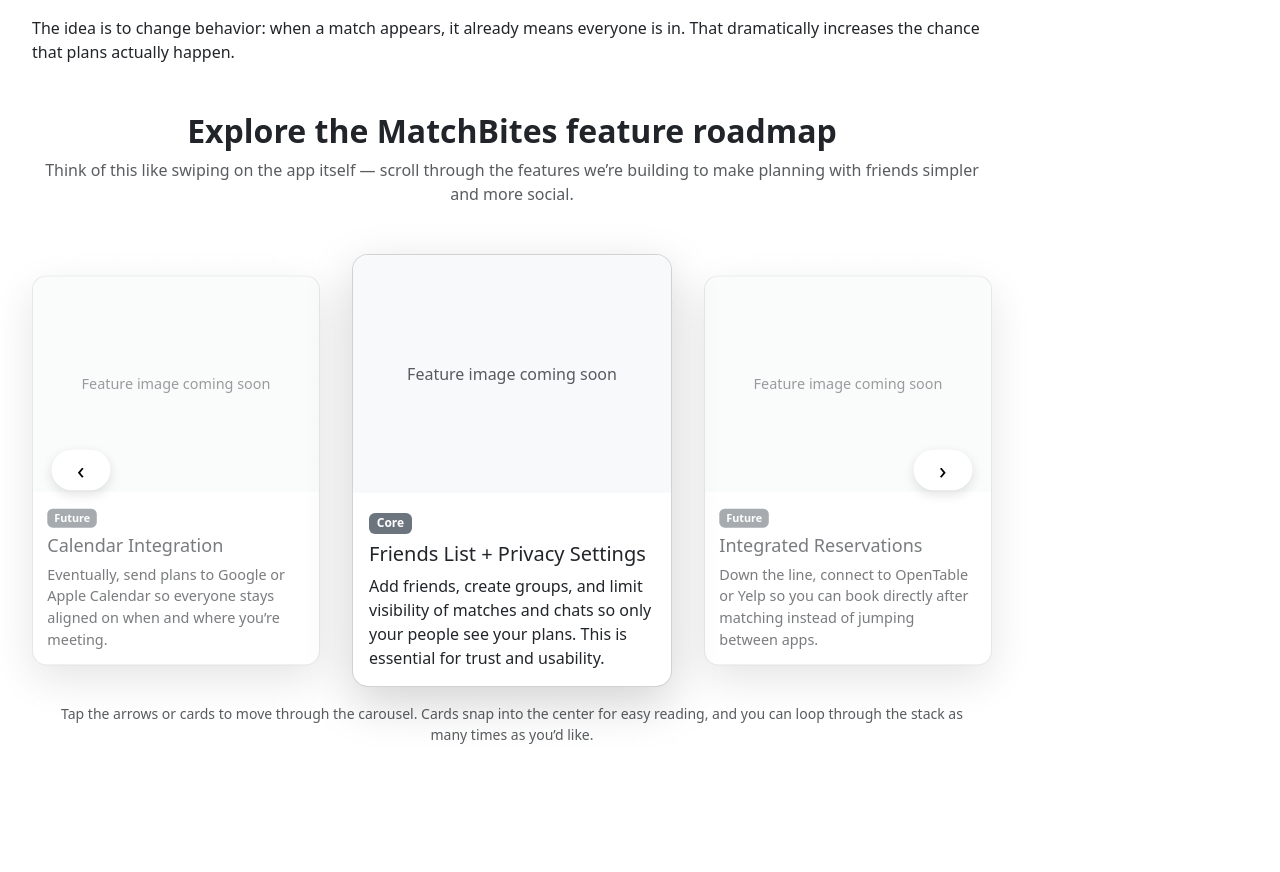
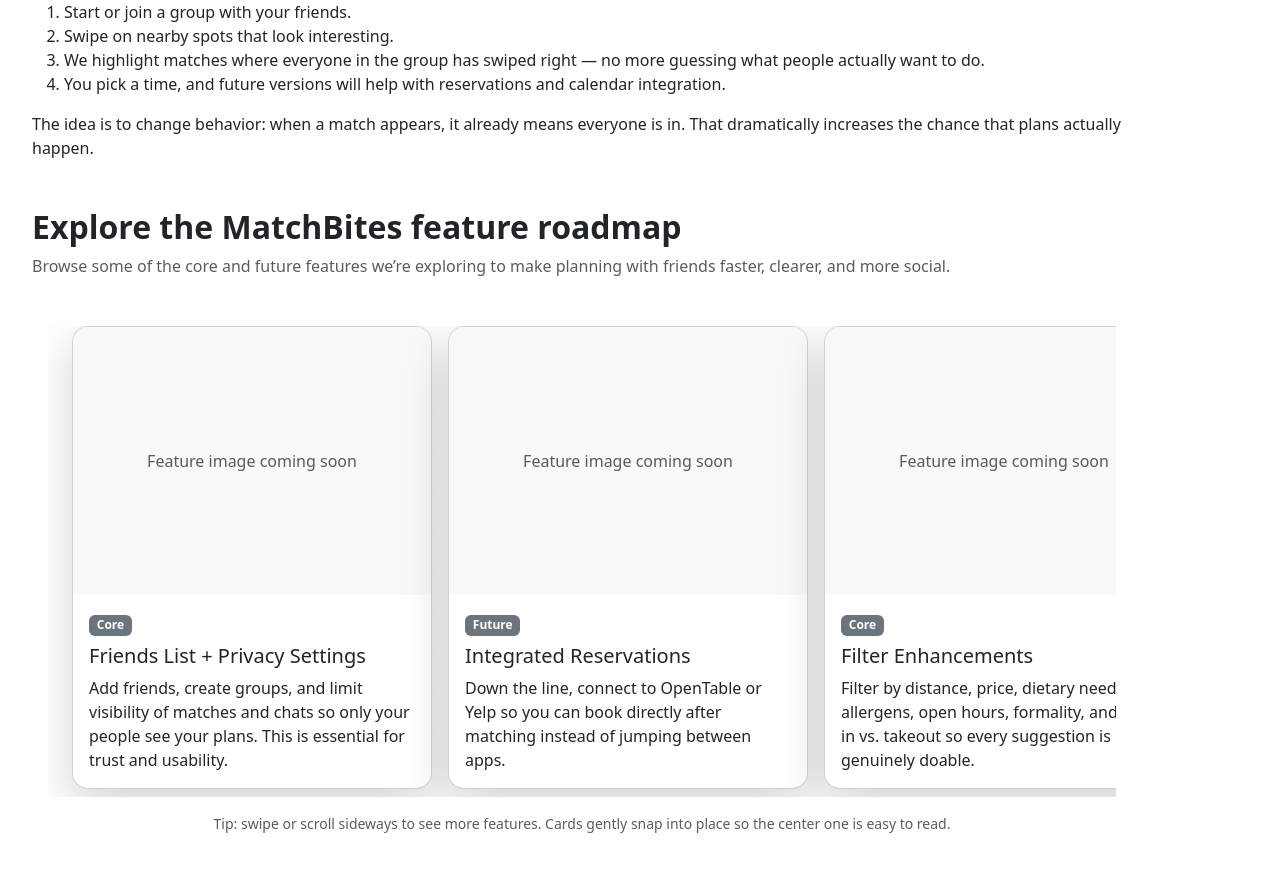
Before and after one commit to CS571-F25/p198, a React (Vite) app: page /#/ in a window 1280 px wide. Shown: the part 887-1759 px from the top of the page. Built offline with nearby package versions, Linux system fonts and the light colour scheme.

Commit message:
Visual fixes

```diff
--- a/src/App.css
+++ b/src/App.css
@@ -13,8 +13,9 @@
   }
 }
 
+/* Slightly wider content so hero image can be larger */
 .page-inner {
-  max-width: 960px;
+  max-width: 1100px;
   margin: 0 auto;
 }
 
@@ -28,7 +29,8 @@
 
 @media (min-width: 768px) {
   .home-hero {
-    grid-template-columns: 1.2fr 1fr;
+    /* give the image more space than the text */
+    grid-template-columns: minmax(0, 1.1fr) minmax(0, 1.4fr);
   }
 }
 
@@ -45,7 +47,7 @@
   margin-top: 1rem;
 }
 
-/* Feature “swipe deck” carousel */
+/* Feature deck container with subtle dotted background */
 .feature-carousel-section {
   margin-top: 2rem;
 }
@@ -54,8 +56,6 @@
   background-color: #ffffff;
   border-radius: 24px;
   padding: 2rem 1rem 3rem;
-  /* subtle polka-dot style background;
-     replace with a small logo image if you want */
   background-image: radial-gradient(
     circle at 0 0,
     rgba(220, 53, 69, 0.06) 1.5px,
@@ -64,70 +64,28 @@
   background-size: 40px 40px;
 }
 
-.feature-carousel-track {
-  position: relative;
+/* Horizontal scroll carousel */
+.feature-carousel-scroll {
   display: flex;
-  justify-content: center;
-  align-items: stretch;
   gap: 1rem;
+  overflow-x: auto;
+  padding-bottom: 0.5rem;
+  scroll-snap-type: x mandatory;
+  -webkit-overflow-scrolling: touch;
 }
 
-.feature-carousel-card {
-  flex: 0 0 70%;
-  max-width: 320px;
-  transition: transform 0.25s ease, opacity 0.25s ease;
+/* Make it obvious that there’s content to the left/right */
+.feature-carousel-scroll::before,
+.feature-carousel-scroll::after {
+  content: "";
+  flex: 0 0 0.5rem;
 }
 
-.feature-carousel-card-center {
-  transform: scale(1);
-  opacity: 1;
-  z-index: 2;
-}
-
-.feature-carousel-card-side {
-  transform: scale(0.9);
-  opacity: 0.6;
-}
-
-/* Arrow buttons */
-.feature-carousel-arrow {
-  position: absolute;
-  top: 50%;
-  transform: translateY(-50%);
-  border: none;
-  background-color: #ffffff;
-  border-radius: 999px;
-  box-shadow: 0 4px 12px rgba(0, 0, 0, 0.12);
-  width: 40px;
-  height: 40px;
-  font-size: 1.5rem;
-  line-height: 1;
-  display: flex;
-  align-items: center;
-  justify-content: center;
-  cursor: pointer;
-}
-
-.feature-carousel-arrow-left {
-  left: 0.25rem;
-}
-
-.feature-carousel-arrow-right {
-  right: 0.25rem;
-}
-
-/* “Hint” state for first interaction */
-.feature-carousel-arrow-hint {
-  animation: arrowHint 1s ease-in-out infinite alternate;
-}
-
-@keyframes arrowHint {
-  from {
-    transform: translateY(-50%) scale(1);
-  }
-  to {
-    transform: translateY(-50%) scale(1.08);
-  }
+/* Individual card wrapper */
+.feature-carousel-card-snap {
+  flex: 0 0 80%;
+  max-width: 360px;
+  scroll-snap-align: center;
 }
 
 /* Feature card hero image area */
@@ -135,16 +93,3 @@
   width: 100%;
   aspect-ratio: 4 / 3;
 }
-
-/* If you don't already have these */
-.school-logos {
-  display: flex;
-  gap: 1.5rem;
-  flex-wrap: wrap;
-  align-items: center;
-}
-
-.school-logo-img {
-  height: 70px;
-  width: auto;
-}
--- a/src/components/FeatureSwipeDeck.jsx
+++ b/src/components/FeatureSwipeDeck.jsx
@@ -1,4 +1,4 @@
-import { useMemo, useState } from "react";
+import { useMemo } from "react";
 import FeatureCard from "./FeatureCard";
 
 // Shuffle helper for initial random order
@@ -79,84 +79,41 @@ const FEATURES = [
 
 export default function FeatureSwipeDeck() {
   const featureQueue = useMemo(() => shuffleArray(FEATURES), []);
-  const [currentIndex, setCurrentIndex] = useState(0);
-  const [hasInteracted, setHasInteracted] = useState(false);
-
-  const len = featureQueue.length;
-  const center = featureQueue[currentIndex];
-  const left = featureQueue[(currentIndex - 1 + len) % len];
-  const right = featureQueue[(currentIndex + 1) % len];
-
-  const goNext = () => {
-    setCurrentIndex((prev) => (prev + 1) % len);
-    if (!hasInteracted) setHasInteracted(true);
-  };
-
-  const goPrev = () => {
-    setCurrentIndex((prev) => (prev - 1 + len) % len);
-    if (!hasInteracted) setHasInteracted(true);
-  };
 
   return (
     <section
       aria-labelledby="feature-deck-heading"
       className="mb-5 feature-carousel-section"
     >
-      <header className="mb-3 text-center">
+      <header className="mb-3">
         <h2 id="feature-deck-heading" className="fw-bold mb-2">
           Explore the MatchBites feature roadmap
         </h2>
+        {/* Intro text – old “Think of this like swiping…” line is removed */}
         <p className="text-muted mb-0">
-          Think of this like swiping on the app itself — scroll through the
-          features we’re building to make planning with friends simpler and more
-          social.
+          Browse some of the core and future features we’re exploring to make
+          planning with friends faster, clearer, and more social.
         </p>
       </header>
 
       <div className="feature-carousel-bg">
-        <div className="feature-carousel-track">
-          {/* Left card */}
-          <div className="feature-carousel-card feature-carousel-card-side">
-            <FeatureCard feature={left} />
-          </div>
-
-          {/* Center card */}
-          <div className="feature-carousel-card feature-carousel-card-center">
-            <FeatureCard feature={center} />
-          </div>
-
-          {/* Right card */}
-          <div className="feature-carousel-card feature-carousel-card-side">
-            <FeatureCard feature={right} />
-          </div>
-
-          {/* Nav arrows */}
-          <button
-            type="button"
-            className={`feature-carousel-arrow feature-carousel-arrow-left ${
-              !hasInteracted ? "feature-carousel-arrow-hint" : ""
-            }`}
-            onClick={goPrev}
-            aria-label="Previous feature"
-          >
-            ‹
-          </button>
-          <button
-            type="button"
-            className={`feature-carousel-arrow feature-carousel-arrow-right ${
-              !hasInteracted ? "feature-carousel-arrow-hint" : ""
-            }`}
-            onClick={goNext}
-            aria-label="Next feature"
-          >
-            ›
-          </button>
+        <div
+          className="feature-carousel-scroll"
+          aria-label="Feature cards carousel"
+        >
+          {featureQueue.map((feature) => (
+            <div
+              key={feature.id}
+              className="feature-carousel-card-snap"
+            >
+              <FeatureCard feature={feature} />
+            </div>
+          ))}
         </div>
 
         <p className="mt-3 text-muted small text-center">
-          Tap the arrows or cards to move through the carousel. Cards snap into
-          the center for easy reading, and you can loop through the stack as
-          many times as you’d like.
+          Tip: swipe or scroll sideways to see more features. Cards gently snap
+          into place so the center one is easy to read.
         </p>
       </div>
     </section>
```
Also changed, not shown: 5 other files (tests, documents, lock files or other folders).
